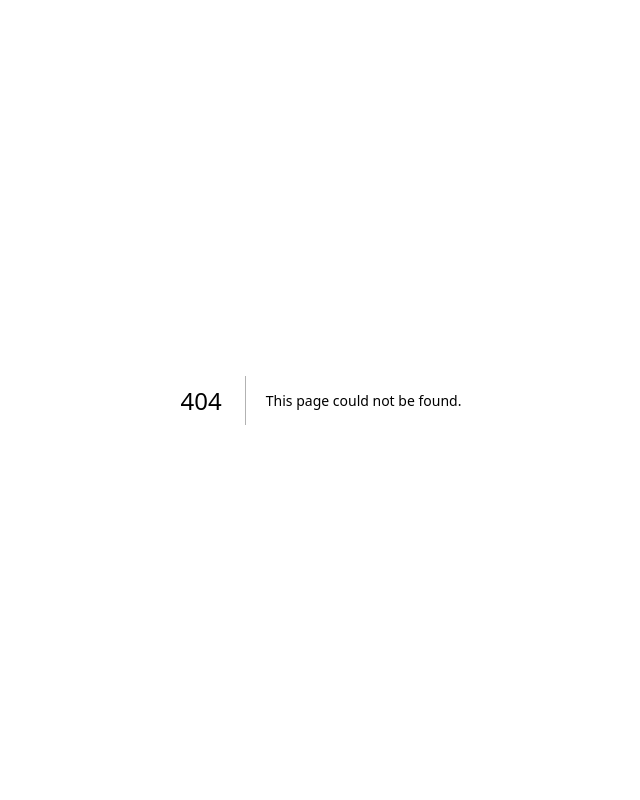
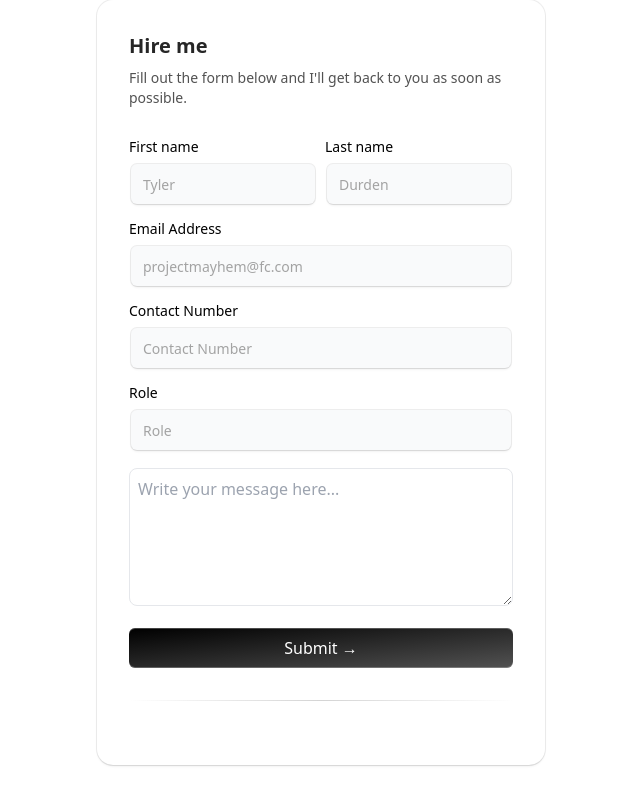
Before and after one commit to abhishek2001panwar/abhishek_developer, a Next.js app: page /components/Signup in a window 1280 px wide. Before the commit this address had no page. Shown: the whole page, without its empty margins (319-959 px from the left). Built offline with nearby package versions, Linux system fonts and the light colour scheme.

Commit message:
Add Label and Input components; update Footer and Social links; modify Projects page layout

```diff
--- a/package.json
+++ b/package.json
@@ -9,6 +9,7 @@
     "lint": "next lint"
   },
   "dependencies": {
+    "@radix-ui/react-label": "^2.1.1",
     "@tabler/icons-react": "^3.24.0",
     "clsx": "^2.1.1",
     "framer-motion": "^11.14.4",
--- a/src/app/components/Footer/page.tsx
+++ b/src/app/components/Footer/page.tsx
@@ -1,4 +1,5 @@
 "use client";
+import Link from "next/link";
 import Social from "../Social/page";
 import { TypewriterEffectSmooth } from "../ui/typewriter-effect";
 export default function Footer() {
@@ -27,12 +28,16 @@
       </p>
       <TypewriterEffectSmooth words={words} />
       <div className="flex mb-20 flex-col md:flex-row space-y-4 md:space-y-0 space-x-0 md:space-x-4">
+       <Link href="/components/Signup">
         <button className="w-40 h-10 rounded-xl bg-black border dark:border-white border-transparent text-white text-sm">
           Hire Me
         </button>
+        </Link>
+        <Link href={`mailto:abhishek.panwar.cseiot.2022@miet.ac.in?subject=Connect with Me`}>
         <button className="w-40 h-10 rounded-xl bg-white text-black border border-black  text-sm">
           Connect
         </button>
+        </Link>
       </div>
       <Social />
     </div>
--- a/src/app/components/Projects/page.tsx
+++ b/src/app/components/Projects/page.tsx
@@ -53,7 +53,7 @@
 
 export default function Fep() {
   return (
-    <div className=" mx-auto px-10">
+    <div className=" mx-auto px-10 mb-32">
       <HoverEffect items={projects} />
     </div>
   );
--- /dev/null
+++ b/src/app/components/Signup/page.tsx
@@ -0,0 +1,94 @@
+"use client";
+import React from "react";
+import { Label } from "../ui/label";
+import { Input } from "../ui/input";
+import { cn } from "@/lib/utils";
+
+export default function SignupFormDemo() {
+  const handleSubmit = (e: React.FormEvent<HTMLFormElement>) => {
+    e.preventDefault();
+    console.log("Form submitted");
+  };
+  return (
+    <div className="max-w-md w-full mx-auto rounded-none md:rounded-2xl p-4 md:p-8 shadow-input bg-white dark:bg-black">
+      <h2 className="font-bold text-xl text-neutral-800 dark:text-neutral-200">
+        Hire me
+      </h2>
+      <p className="text-neutral-600 text-sm max-w-sm mt-2 dark:text-neutral-300">
+        Fill out the form below and I&apos;ll get back to you as soon as possible.
+      </p>
+
+      <form className="my-8" onSubmit={handleSubmit}>
+        <div className="flex flex-col md:flex-row space-y-2 md:space-y-0 md:space-x-2 mb-4">
+          <LabelInputContainer>
+            <Label htmlFor="firstname">First name</Label>
+            <Input id="firstname" placeholder="Tyler" type="text" />
+          </LabelInputContainer>
+          <LabelInputContainer>
+            <Label htmlFor="lastname">Last name</Label>
+            <Input id="lastname" placeholder="Durden" type="text" />
+          </LabelInputContainer>
+        </div>
+        <LabelInputContainer className="mb-4">
+          <Label htmlFor="email">Email Address</Label>
+          <Input id="email" placeholder="projectmayhem@fc.com" type="email" />
+        </LabelInputContainer>
+        <LabelInputContainer className="mb-4">
+          <Label htmlFor="Contact Number">Contact Number</Label>
+          <Input
+            id="Contact Number"
+            placeholder="Contact Number"
+            type="number"
+          />
+        </LabelInputContainer>
+        <LabelInputContainer className="mb-4">
+          <Label htmlFor="Role">Role</Label>
+          <Input
+            id="Role"
+            placeholder="Role"
+            type="text"
+          />
+        </LabelInputContainer>
+        <textarea
+          name="description"
+          rows={5}
+          placeholder="Write your message here..."
+          className="border rounded-lg p-2 w-full mb-4 dark:bg-zinc-800 dark:text-white"
+        ></textarea>
+
+        <button
+          className="bg-gradient-to-br relative group/btn from-black dark:from-zinc-900 dark:to-zinc-900 to-neutral-600 block dark:bg-zinc-800 w-full text-white rounded-md h-10 font-medium shadow-[0px_1px_0px_0px_#ffffff40_inset,0px_-1px_0px_0px_#ffffff40_inset] dark:shadow-[0px_1px_0px_0px_var(--zinc-800)_inset,0px_-1px_0px_0px_var(--zinc-800)_inset]"
+          type="submit"
+        >
+          Submit &rarr;
+          <BottomGradient />
+        </button>
+
+        <div className="bg-gradient-to-r from-transparent via-neutral-300 dark:via-neutral-700 to-transparent my-8 h-[1px] w-full" />
+      </form>
+    </div>
+  );
+}
+
+const BottomGradient = () => {
+  return (
+    <>
+      <span className="group-hover/btn:opacity-100 block transition duration-500 opacity-0 absolute h-px w-full -bottom-px inset-x-0 bg-gradient-to-r from-transparent via-cyan-500 to-transparent" />
+      <span className="group-hover/btn:opacity-100 blur-sm block transition duration-500 opacity-0 absolute h-px w-1/2 mx-auto -bottom-px inset-x-10 bg-gradient-to-r from-transparent via-indigo-500 to-transparent" />
+    </>
+  );
+};
+
+const LabelInputContainer = ({
+  children,
+  className,
+}: {
+  children: React.ReactNode;
+  className?: string;
+}) => {
+  return (
+    <div className={cn("flex flex-col space-y-2 w-full", className)}>
+      {children}
+    </div>
+  );
+};
--- a/src/app/components/Social/page.tsx
+++ b/src/app/components/Social/page.tsx
@@ -4,54 +4,51 @@
   IconBrandGithub,
   IconBrandX,
   IconExchange,
-  IconHome,
-  IconNewSection,
-  IconTerminal2,
+
 } from "@tabler/icons-react";
-import Image from "next/image";
 
 export default function Social() {
   const links = [
+    // {
+    //   title: "Home",
+    //   icon: (
+    //     <IconHome className="h-full w-full text-neutral-500 dark:text-neutral-300" />
+    //   ),
+    //   href: "#",
+    // },
+
+    // {
+    //   title: "Products",
+    //   icon: (
+    //     <IconTerminal2 className="h-full w-full text-neutral-500 dark:text-neutral-300" />
+    //   ),
+    //   href: "#",
+    // },
+    // {
+    //   title: "Components",
+    //   icon: (
+    //     <IconNewSection className="h-full w-full text-neutral-500 dark:text-neutral-300" />
+    //   ),
+    //   href: "#",
+    // },
+    // {
+    //   title: "Aceternity UI",
+    //   icon: (
+    //     <Image
+    //       src="https://assets.aceternity.com/logo-dark.png"
+    //       width={20}
+    //       height={20}
+    //       alt="Aceternity Logo"
+    //     />
+    //   ),
+    //   href: "#",
+    // },
     {
-      title: "Home",
-      icon: (
-        <IconHome className="h-full w-full text-neutral-500 dark:text-neutral-300" />
-      ),
-      href: "#",
-    },
-
-    {
-      title: "Products",
-      icon: (
-        <IconTerminal2 className="h-full w-full text-neutral-500 dark:text-neutral-300" />
-      ),
-      href: "#",
-    },
-    {
-      title: "Components",
-      icon: (
-        <IconNewSection className="h-full w-full text-neutral-500 dark:text-neutral-300" />
-      ),
-      href: "#",
-    },
-    {
-      title: "Aceternity UI",
-      icon: (
-        <Image
-          src="https://assets.aceternity.com/logo-dark.png"
-          width={20}
-          height={20}
-          alt="Aceternity Logo"
-        />
-      ),
-      href: "#",
-    },
-    {
-      title: "Changelog",
+      title: "LinkedIn",
       icon: (
         <IconExchange className="h-full w-full text-neutral-500 dark:text-neutral-300" />
       ),
-      href: "#",
+      href: "https://www.linkedin.com/in/abhishek-panwar-30403220b/",
     },
 
     {
@@ -59,14 +56,14 @@
       icon: (
         <IconBrandX className="h-full w-full text-neutral-500 dark:text-neutral-300" />
       ),
-      href: "#",
+      href: "https://x.com/abhishekpa51858",
     },
     {
       title: "GitHub",
       icon: (
         <IconBrandGithub className="h-full w-full text-neutral-500 dark:text-neutral-300" />
       ),
-      href: "#",
+      href: "https://github.com/abhishek2001panwar/",
     },
   ];
   return (
--- /dev/null
+++ b/src/app/components/ui/input.tsx
@@ -0,0 +1,63 @@
+/* eslint-disable @typescript-eslint/no-empty-object-type */
+// Input component extends from shadcnui - https://ui.shadcn.com/docs/components/input
+"use client";
+import * as React from "react";
+import { cn } from "@/lib/utils";
+import { useMotionTemplate, useMotionValue, motion } from "framer-motion";
+
+export interface InputProps
+  extends React.InputHTMLAttributes<HTMLInputElement> {}
+
+const Input = React.forwardRef<HTMLInputElement, InputProps>(
+  ({ className, type, ...props }, ref) => {
+    const radius = 100; // change this to increase the rdaius of the hover effect
+    const [visible, setVisible] = React.useState(false);
+
+    const mouseX = useMotionValue(0);
+    const mouseY = useMotionValue(0);
+
+    // eslint-disable-next-line @typescript-eslint/no-explicit-any
+    function handleMouseMove({ currentTarget, clientX, clientY }: any) {
+      const { left, top } = currentTarget.getBoundingClientRect();
+
+      mouseX.set(clientX - left);
+      mouseY.set(clientY - top);
+    }
+    return (
+      <motion.div
+        style={{
+          background: useMotionTemplate`
+        radial-gradient(
+          ${visible ? radius + "px" : "0px"} circle at ${mouseX}px ${mouseY}px,
+          var(--blue-500),
+          transparent 80%
+        )
+      `,
+        }}
+        onMouseMove={handleMouseMove}
+        onMouseEnter={() => setVisible(true)}
+        onMouseLeave={() => setVisible(false)}
+        className="p-[2px] rounded-lg transition duration-300 group/input"
+      >
+        <input
+          type={type}
+          className={cn(
+            `flex h-10 w-full border-none bg-gray-50 dark:bg-zinc-800 text-black dark:text-white shadow-input rounded-md px-3 py-2 text-sm  file:border-0 file:bg-transparent
+          file:text-sm file:font-medium placeholder:text-neutral-400 dark:placeholder-text-neutral-600
+          focus-visible:outline-none focus-visible:ring-[2px]  focus-visible:ring-neutral-400 dark:focus-visible:ring-neutral-600
+           disabled:cursor-not-allowed disabled:opacity-50
+           dark:shadow-[0px_0px_1px_1px_var(--neutral-700)]
+           group-hover/input:shadow-none transition duration-400
+           `,
+            className
+          )}
+          ref={ref}
+          {...props}
+        />
+      </motion.div>
+    );
+  }
+);
+Input.displayName = "Input";
+
+export { Input };
--- /dev/null
+++ b/src/app/components/ui/label.tsx
@@ -0,0 +1,24 @@
+// Label component extends from shadcnui - https://ui.shadcn.com/docs/components/label
+
+"use client";
+import * as React from "react";
+import * as LabelPrimitive from "@radix-ui/react-label";
+
+import { cn } from "@/lib/utils";
+
+const Label = React.forwardRef<
+  React.ElementRef<typeof LabelPrimitive.Root>,
+  React.ComponentPropsWithoutRef<typeof LabelPrimitive.Root>
+>(({ className, ...props }, ref) => (
+  <LabelPrimitive.Root
+    ref={ref}
+    className={cn(
+      "text-sm font-medium text-black dark:text-white leading-none peer-disabled:cursor-not-allowed peer-disabled:opacity-70",
+      className
+    )}
+    {...props}
+  />
+));
+Label.displayName = LabelPrimitive.Root.displayName;
+
+export { Label };
--- a/src/app/page.tsx
+++ b/src/app/page.tsx
@@ -8,7 +8,6 @@
 import InfiniteMovingCardsDemo from './components/Infinite/page'
 import Fep from './components/ProjectFeatured/page'
 import Projects from './components/Projects/page'
-import  Contact  from './components/Contact/page'
 import Footer from './components/Footer/page'
 import Navbar from './components/Navbar/page'
 
@@ -28,7 +27,7 @@
     <Fep />
     <Projects />
     {/* <Carousels /> */}
-    <Contact />
+    {/* <Contact /> */}
     <Footer />
 
     </div>
--- a/tailwind.config.ts
+++ b/tailwind.config.ts
@@ -17,6 +17,9 @@
       animation: {
         scroll:
           "scroll var(--animation-duration, 40s) var(--animation-direction, forwards) linear infinite",
+      },
+      boxShadow: {
+        input: `0px 2px 3px -1px rgba(0,0,0,0.1), 0px 1px 0px 0px rgba(25,28,33,0.02), 0px 0px 0px 1px rgba(25,28,33,0.08)`,
       },
       keyframes: {
         scroll: {
```
Also changed, not shown: 1 other file (tests, documents, lock files or other folders).
